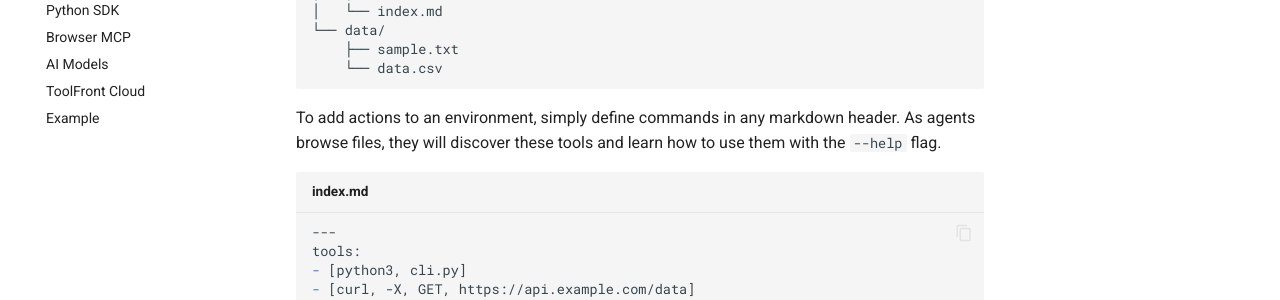
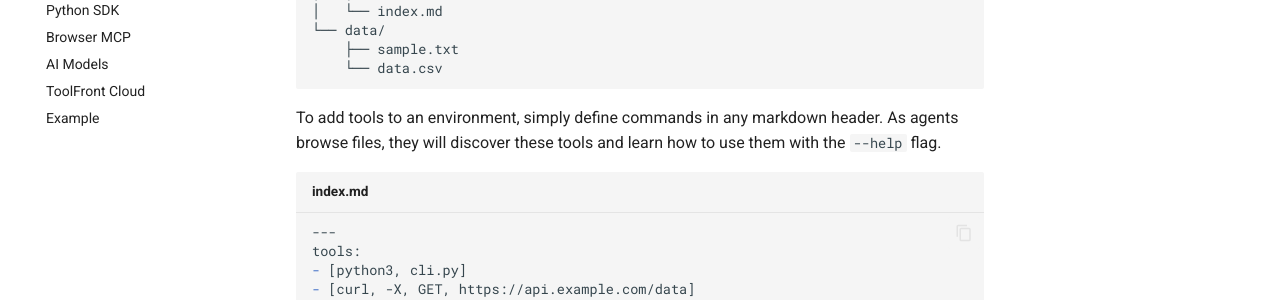
Before and after one commit to statespace-ai/toolfront, an MkDocs documentation site: the page built from docs/index.md, in a window 1280 px wide and 900 px high, scrolled down 516 px. Shown: the part 152-452 px from the top of the window. Built offline with MkDocs 1.6.1 and Material for MkDocs 9.7.7, drawn with Linux system fonts in a browser that asks for light colours; comment, search, counter and statistics services are not loaded.

Commit message:
docs: rename actions -> tools

````diff
--- a/docs/index.md
+++ b/docs/index.md
@@ -55,7 +55,7 @@ environment
 ```
 
 
-To add actions to an environment, simply define commands in any markdown header. As agents browse files, they will discover these tools and learn how to use them with the `--help` flag.
+To add tools to an environment, simply define commands in any markdown header. As agents browse files, they will discover these tools and learn how to use them with the `--help` flag.
 
 ```markdown title="index.md"
 ---
````
Also changed, not shown: README.md (+1 -1 lines).
